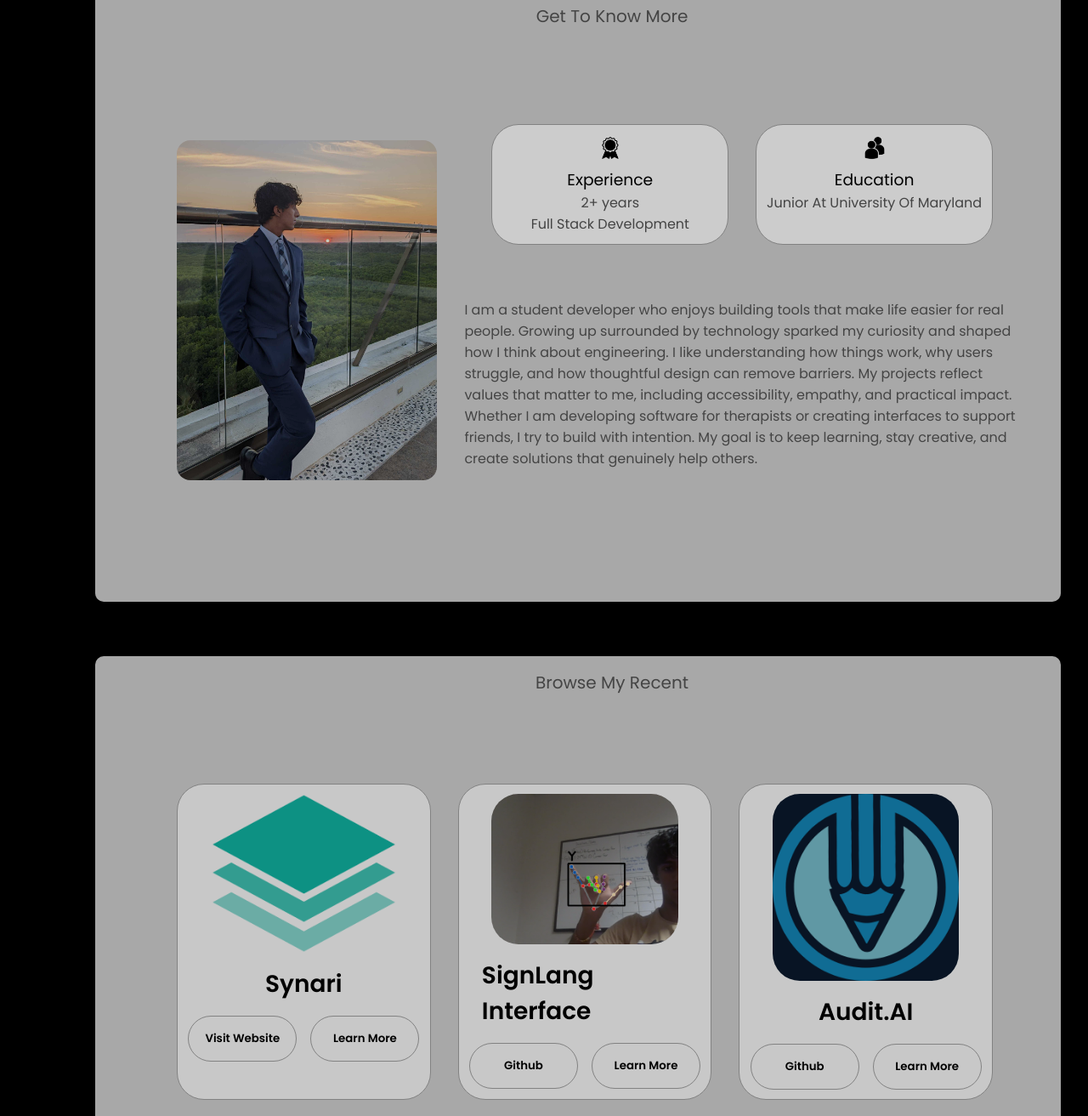
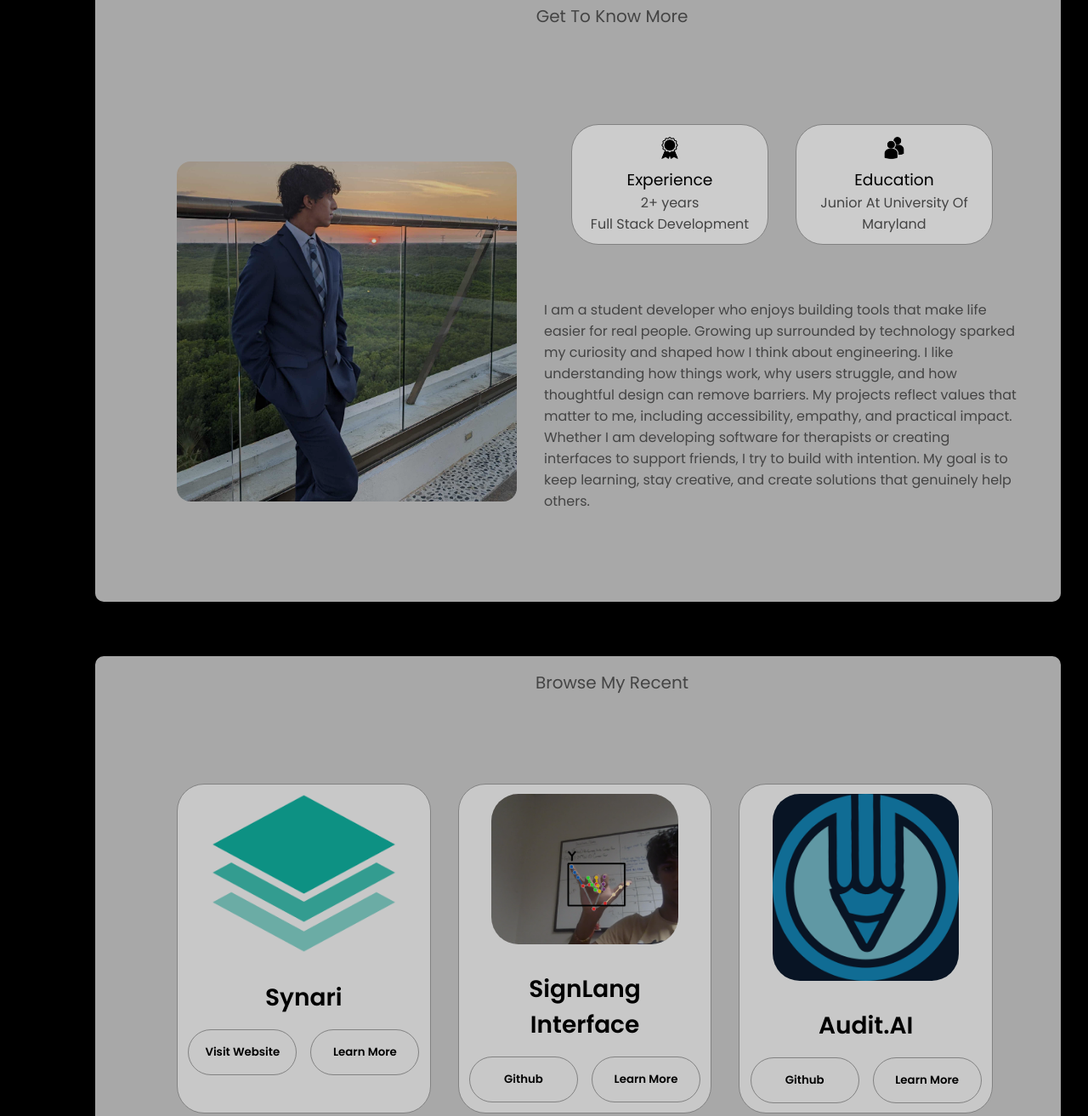
Before and after one commit to gheetdufa/Personal_Website, a plain HTML site: page index.html in a window 1280 px wide. Shown: the part 860-2173 px from the top of the page at 85% size. Drawn offline with nearby package versions, Linux system fonts and the light colour scheme.

Commit message:
reverted changes

```diff
--- a/index.html
+++ b/index.html
@@ -36,9 +36,6 @@
                         </button>
                         <button class="btn btn-color-1" onclick="location.href='./#contact'">
                           Contact Info
-                        </button>
-                        <button class="btn btn-color-1" onclick="toggleIntroduction()">
-                          Introduction
                         </button>
                       </div>
                       <div id="socials-container">
--- a/start.js
+++ b/start.js
@@ -2,16 +2,7 @@ document.addEventListener('DOMContentLoaded', () => {
     let intro = document.querySelector('.intro');
     let startSpans = document.querySelectorAll('.start');
 
-    // Check if animation has been shown before
-    const hasSeenAnimation = localStorage.getItem('hasSeenIntroAnimation');
-
-    if (hasSeenAnimation === 'true') {
-      // Animation already shown, hide immediately
-      if (intro) {
-        intro.classList.add('hidden');
-      }
-      return;
-    }
+    // Always show animation on refresh
 
     // First time visitor - show animation
     setTimeout(() => {
@@ -33,8 +24,6 @@ document.addEventListener('DOMContentLoaded', () => {
       setTimeout(() => {
         if (intro) {
           intro.style.top = '-100vh';
-          // Set flag in localStorage after animation completes
-          localStorage.setItem('hasSeenIntroAnimation', 'true');
         }
       }, 4500);
     });
--- a/style.css
+++ b/style.css
@@ -452,14 +452,14 @@ main {
 #about .section-container {
   display: flex; /* Use flexbox for the container */
   padding-top: 1rem;
-  align-items: center; /* Align items vertically center */
+  align-items: flex-start; /* Align items to the top */
 }
 
 #about .section__pic-container {
-  flex: 1; /* Allow the image container to grow */
   height: 400px;
   width: 400px;
   margin: auto;
+  flex-shrink: 0;
 }
 
 #about .about-details-container {
@@ -477,7 +477,10 @@ main {
 
 .about-pic {
   border-radius: 1rem;
-  height: 50vh; /* Maintain aspect ratio */
+  height: 100%;
+  width: 100%;
+  object-fit: cover;
+  margin: auto;
 }
 
 .details-container {
@@ -629,13 +632,12 @@ article .icon {
 }
 
 #projects .article-container {
+  display: flex;
   flex-direction: column;
-      display: flex;
-      text-align: initial;
-      flex-direction: row;
-      gap: 0rem;
-      justify-content: space-around;
-
+  align-items: center;
+  text-align: center;
+  gap: 1rem;
+  justify-content: center;
 }
 #projects .experience-details-container {
   padding-top: 0.5rem;
--- a/transitions.js
+++ b/transitions.js
@@ -33,7 +33,11 @@ document.addEventListener('DOMContentLoaded', function() {
 
 // Fade in when page loads
 window.addEventListener('load', function() {
-    document.body.classList.add('project-page');
+    // Only add project-page class if there is no active intro
+    const intro = document.querySelector('.intro');
+    if (!intro || intro.classList.contains('hidden')) {
+        document.body.classList.add('project-page');
+    }
 
     // Fade out transition overlay if it exists
     const existingTransition = document.querySelector('.page-transition');
```
